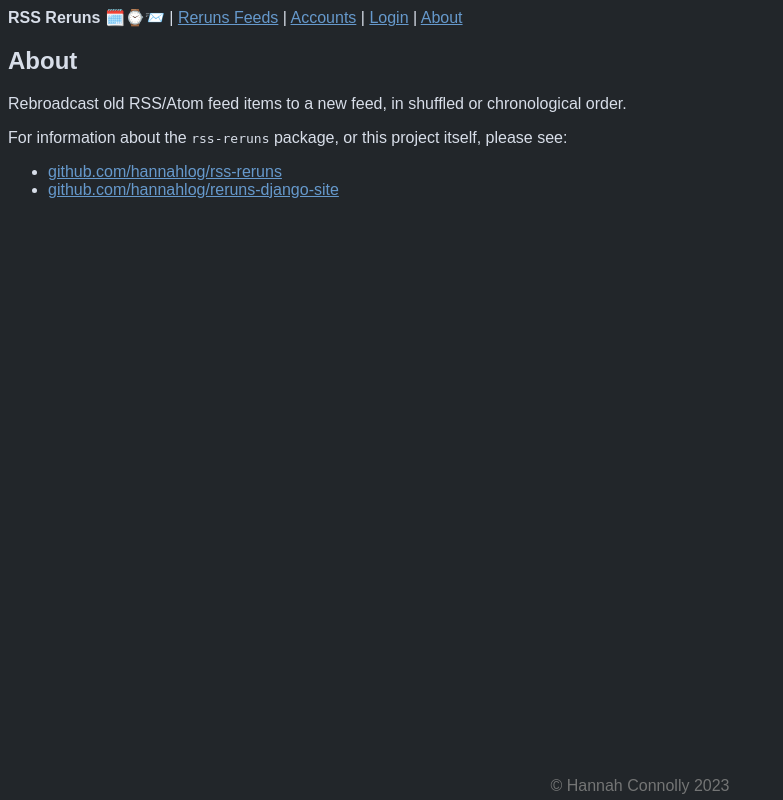
After one commit to hannahlog/reruns-django-site, a Django app: template rerunsdjango/reruns/templates/reruns/about.html in a window 1280 px wide. The commit adds this page. Shown: the whole page, without its empty margins (0-783 px from the left). Run offline with Django 4.2, Linux system fonts and the light colour scheme; the template is opened without the code that fills it, so the values that code supplies are empty.

Commit message:
(Commits squashed for Reasons)

```diff
--- a/rerunsdjango/requirements.txt
+++ b/rerunsdjango/requirements.txt
@@ -103,7 +103,7 @@ requests==2.28.2
     # via
     #   django-ebhealthcheck
     #   rssreruns
-rssreruns==0.0.11
+rssreruns==0.0.13
     # via -r requirements.in
 s3transfer==0.6.0
     # via boto3
--- /dev/null
+++ b/rerunsdjango/reruns/templates/reruns/about.html
@@ -0,0 +1,15 @@
+{% extends "base.html" %}
+{% load reruns_filters %}
+{% load tz %}
+{% block title %}About{% endblock %}
+
+{% block content %}
+<h2>About</h2>
+<p>Rebroadcast old RSS/Atom feed items to a new feed, in shuffled or chronological order.</p>
+
+<p>For information about the <code>rss-reruns</code> package, or this project itself, please see:</p>
+<ul>
+	<li><a href="https://github.com/hannahlog/rss-reruns">github.com/hannahlog/rss-reruns</a></li>
+	<li><a href="https://github.com/hannahlog/reruns-django-site">github.com/hannahlog/reruns-django-site</a></li>
+</ul>
+{% endblock %}
--- a/rerunsdjango/reruns/templates/reruns/detail.html
+++ b/rerunsdjango/reruns/templates/reruns/detail.html
@@ -4,7 +4,6 @@
 {% block title %}Feed Detail: “{{ object.title }}”{% endblock %}
 
 {% block content %}
-{{object.task.enabled}}
 <h2>Feed Detail</h2>
 <p>
     <a href="{% url 'reruns:edit' object.id %}">Edit</a> |
--- a/rerunsdjango/reruns/urls.py
+++ b/rerunsdjango/reruns/urls.py
@@ -11,4 +11,6 @@ urlpatterns = [
     path('<int:pk>/edit/', views.UpdateView.as_view(), name='edit'),
     path('<int:pk>/delete/', views.DeleteView.as_view(), name='delete'),
     path('<int:pk>/feed.xml', views.feed, name='feed'),
+    path('<int:pk>/condensed_feed.xml', views.condensed_feed, name='condensed_feed'),
+    path('about', views.AboutView.as_view(), name='about'),
 ]
--- a/rerunsdjango/static/css/base.css
+++ b/rerunsdjango/static/css/base.css
@@ -3,6 +3,7 @@
   --main-bg-color: rgb(34, 38, 42);
   --darker-bg-color: rgb(21, 22, 24);
   --text-color: rgb(216, 222, 233);
+  --faint-text-color: rgb(116, 117, 117);
   --blue: rgb(102, 153, 204);
   --purple: rgb(183, 148, 197);
   --green: rgb(153, 199, 148);
@@ -47,6 +48,7 @@ th a, th a:visited {
 }
 
 th a:hover {
+  color: white;
   text-decoration: underline;
 }
 
@@ -139,5 +141,22 @@ tr:nth-child(even) td {
 }
 
 #logout {
-  float: right;
+  // float: right;
 }
+
+#main-wrapper {
+  min-height: 98vh;
+  padding: 0 0 25px;
+  position: relative;
+}
+
+#footer {
+  bottom: 0;
+  height: 15px;
+  padding: 0;
+  left: 0;
+  position: absolute;
+  width: 100%;
+  text-align: center;
+  color: var(--faint-text-color);
+}
--- a/rerunsdjango/templates/base.html
+++ b/rerunsdjango/templates/base.html
@@ -7,22 +7,21 @@
     <link rel="stylesheet" type="text/css" href="{% static 'css/base.css' %}">
     <title>RSS Reruns | {% block title %}{% endblock %}</title>
 </head>
-<body>
+<body><div id="main-wrapper">
     <div id="navbar">
         {% block navbar %}
-            Navigation: <a href="{% url 'reruns:index' %}">Reruns Feeds</a> |
+            <b>RSS Reruns 🗓️⌚📨</b> | <a href="{% url 'reruns:index' %}">Reruns Feeds</a> |
             <a href="{% url 'accounts:users' %}">Accounts</a> |
             {% if user.is_authenticated %}
                 <a href="{% url 'accounts:detail' user.pk %}">{{ user.username }}</a> |
                 <a href="{% url 'accounts:edit' user.pk %}">Settings</a> |
                 <a href="{% url 'reruns:feeds_by_user' user.pk %}">My Feeds</a> |
-                <a href="{% url 'reruns:create' %}">Add Feed</a>
-                <div id="logout">
-                    <a href="{% url 'accounts:logout' %}">Logout</a>
-                </div>
+                <a href="{% url 'reruns:create' %}">Add Feed</a> |
+                <a href="{% url 'accounts:logout' %}">Logout</a> |
             {% else %}
-                <a href="{% url 'accounts:login' %}">Login</a>
+                <a href="{% url 'accounts:login' %}">Login</a> |
             {% endif %}
+            <a href="{% url 'reruns:about' %}">About</a>
         {% endblock %}
     </div>
     <div id="content">
@@ -30,5 +29,8 @@
             {% block content %}{% endblock %}
         {% endtimezone %}
     </div>
-</body>
+    <div id="footer">
+        © Hannah Connolly {% now "Y" %}
+    </div>
+</div></body>
 </html>
```
Also changed, not shown: rerunsdjango/assets/css/base.css (+22 -3 lines), rerunsdjango/reruns/models.py (+28 -8 lines), rerunsdjango/reruns/tasks.py (+8 -1 lines), rerunsdjango/reruns/templates/reruns/field_value.html (+7 -2 lines), rerunsdjango/reruns/views.py (+20 -3 lines), rerunsdjango/rerunsdjango/settings.py (+10 -7 lines), README.md (added), rerunsdjango/reruns/migrations/0015_rerunsfeed_condensed_file_and_more.py (added), rerunsdjango/reruns/migrations/0016_remove_rerunsfeed_contents_and_more.py (added), 5 other files. Lines whose indentation alone changed are shown as unchanged.
